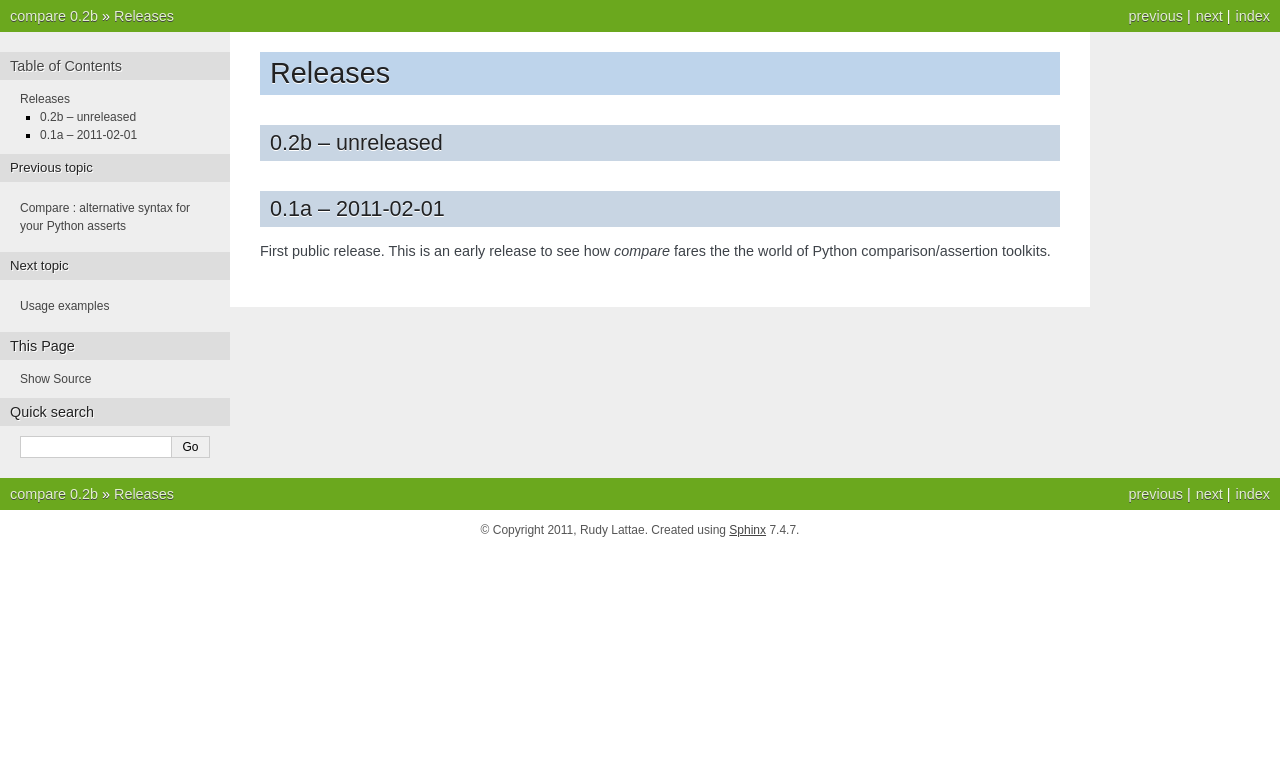
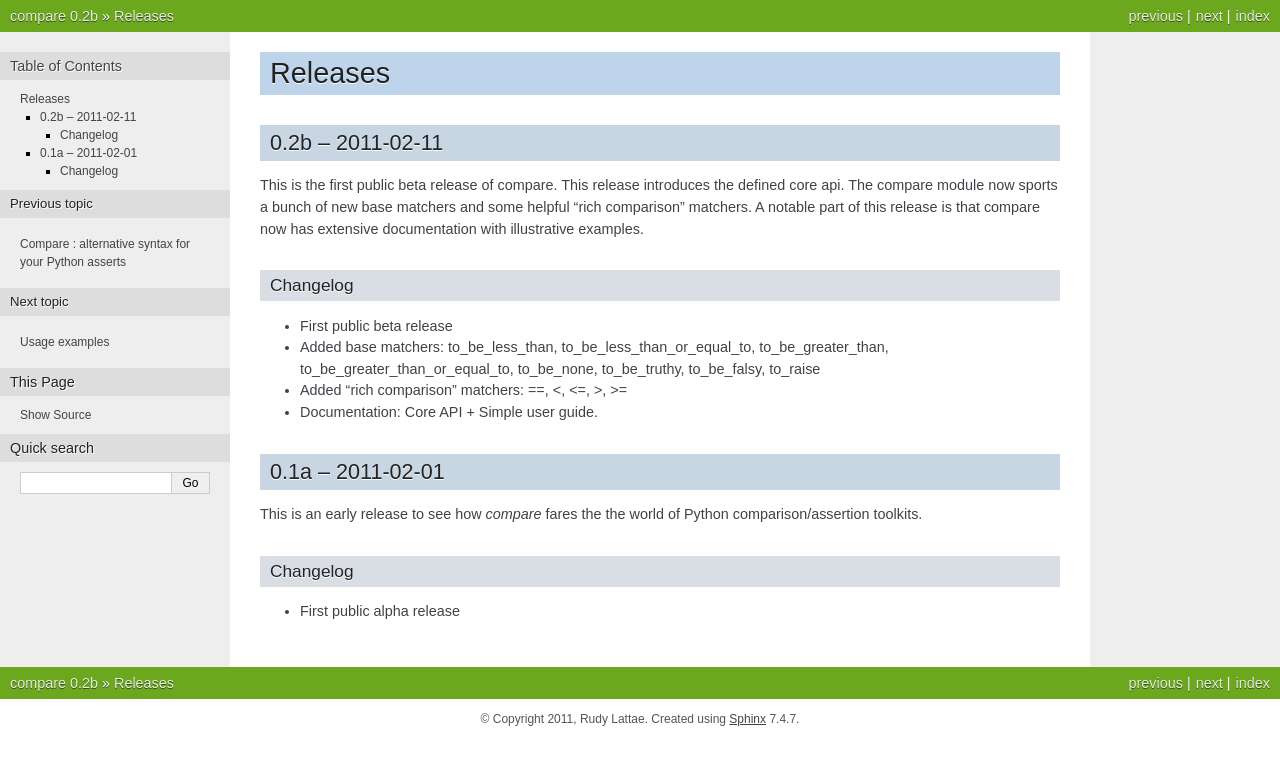
Before and after one commit to rudylattae/compare, a Sphinx documentation site: the page built from doc/releases.rst, in a window 1280 px wide. Shown: the top 765 px of the page. Built offline with Sphinx 7.4.7, drawn with Linux system fonts in a browser that asks for light colours.

Commit message:
Update docs and project status.

```diff
--- a/doc/index.rst
+++ b/doc/index.rst
@@ -14,9 +14,9 @@ Compare : alternative syntax for your Python asserts
 
 ::
 
-    expect(self.assertEqual).NOT.to_exist()
+    expect(`your expectations`).to_be_met()
 
-Not really, but you get the idea...
+You get the idea...
 
 
 Updates
--- a/doc/releases.rst
+++ b/doc/releases.rst
@@ -3,12 +3,30 @@ Releases
 ========
 
 
-0.2b -- unreleased
+0.2b -- 2011-02-11
 ==================
+
+This is the first public beta release of compare. This release introduces the defined
+core api. The compare module now sports a bunch of new base matchers and some helpful
+"rich comparison" matchers. A notable part of this release is that compare now has
+extensive documentation with illustrative examples.
+
+Changelog
+---------
+
+* First public beta release
+* Added base matchers: to_be_less_than, to_be_less_than_or_equal_to, to_be_greater_than, to_be_greater_than_or_equal_to, to_be_none, to_be_truthy, to_be_falsy, to_raise
+* Added "rich comparison" matchers: ==, <, <=, >, >=
+* Documentation: Core API + Simple user guide.
 
 
 0.1a -- 2011-02-01
 ==================
 
-First public release. This is an early release to see how `compare` fares
+This is an early release to see how `compare` fares
 the the world of Python comparison/assertion toolkits.
+
+Changelog
+---------
+
+* First public alpha release
--- a/setup.py
+++ b/setup.py
@@ -18,7 +18,7 @@ setup(
     license = "Simplified BSD",
     keywords = ['python', 'compare', 'matcher', 'to be', 'to equal', 'assert', 'test equality', 'specification', 'BDD', 'TDD'],
     classifiers = [
-        'Development Status :: 3 - Alpha',
+        'Development Status :: 4 - Beta',
         'Environment :: Console',
         'Intended Audience :: Developers',
         'License :: OSI Approved :: BSD License',
```
Also changed, not shown: CHANGES.txt (+7 -2 lines), README.rst (+19 -0 lines), 1 other file.
